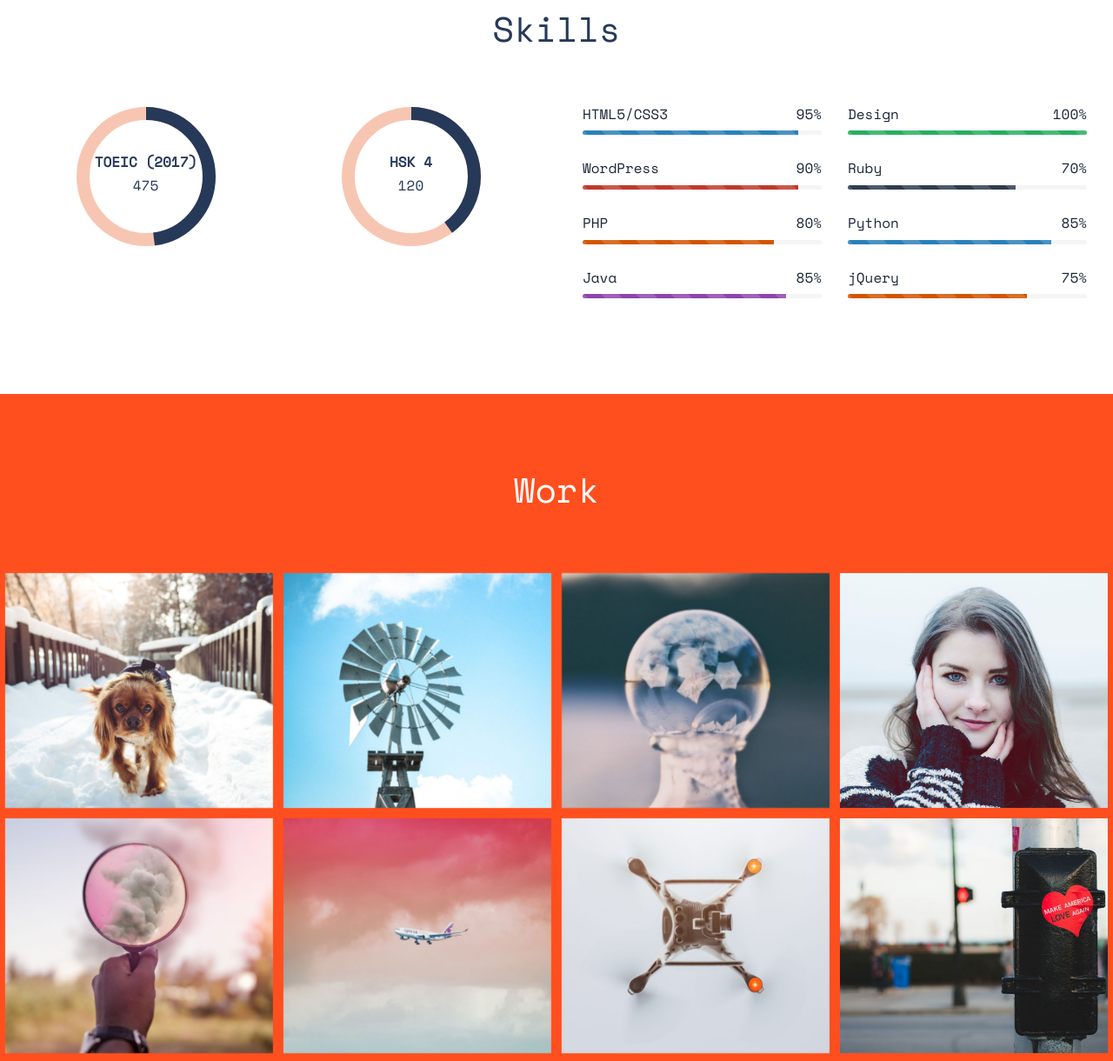
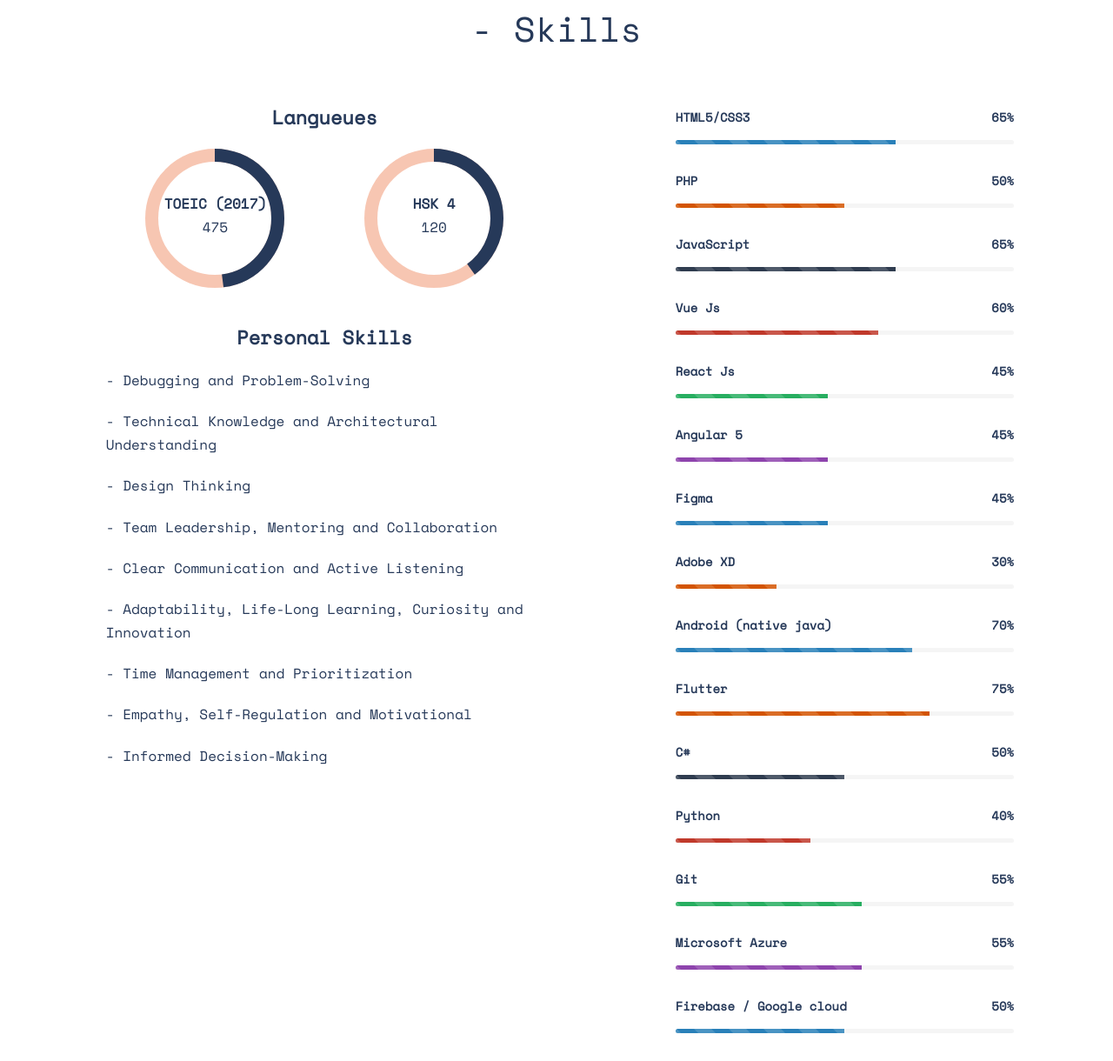
Before and after one commit to foxzilisk-dp/portfolio, a plain HTML site: page index.html in a window 1280 px wide. Shown: the part 3073-4293 px from the top of the page at 87% size. Drawn offline with nearby package versions, Linux system fonts and the light colour scheme; some packages are replaced by stand-ins of ours; no server answers; files whose address does not match are found by name.

Commit message:
- skills

```diff
--- a/css/style.css
+++ b/css/style.css
@@ -1057,7 +1057,7 @@ figure {
 }
 
 .resume-blog .blog-text h3 a {
-  color: black;
+  color: #263959;
 }
 
 #resume-consult {
@@ -1574,7 +1574,7 @@ input[type='text'] {
   list-style-type: none;
   /* Remove bullet points from list items */
   text-align: start;
-  color: black;
+  color: #263959;
   font-size: 14px;
 }
 
@@ -1669,7 +1669,7 @@ input[type='text'] {
   padding-bottom: 4px;
   text-align: center;
   font-weight: 600;
-  color: black;
+  color: #263959;
 }
 
 #service h4 {
@@ -1686,3 +1686,25 @@ input[type='text'] {
     /* Allow height to adjust on smaller screens */
   }
 }
+
+#resume-skills h2 {
+  font-size: 40px;
+  margin-bottom: 20px;
+  line-height: 1.5;
+  color: #263959;
+}
+
+#resume-skills h3 {
+  font-size: 22px;
+  line-height: 24px;
+  padding-bottom: 4px;
+  text-align: center;
+  font-weight: 600;
+  color: #263959;
+}
+
+#resume-skills .progress-wrap h3 {
+  text-align: start;
+  color: #263959;
+  font-size: 14px;
+}
--- a/index.html
+++ b/index.html
@@ -286,10 +286,11 @@
 		<div class="container">
 			<div class="row">
 				<div class="col-md-8 col-md-offset-2 text-center resume-heading">
-					<h2>Skills</h2>
+					<h2>- Skills </h2>
 				</div>
 			</div>
-			<div class="col-md-6">
+			<div class="col-md-5 col-sm-offset-1">
+				<h3>Langueues</h3>
 			<div class="row">
 				<div class="col-md-6 text-center">
 					<div class="chart" data-percent="48"><span><strong>TOEIC (2017)</strong>475</span></div>
@@ -298,73 +299,158 @@
 					<div class="chart" data-percent="40"><span><strong>HSK 4</strong>120</span></div>
 				</div>
 			</div>
-		</div>
-			<div class="col-md-6">
+
+			<div class="row" style="margin: 5px 0;">
+				<h3>Personal Skills</h3>
+				<ul class="info">
+				<li>
+					- Debugging and Problem-Solving
+				  </li>
+				  <li>
+					- Technical Knowledge and Architectural Understanding
+				  </li>
+				  <li>
+					- Design Thinking
+				  </li>
+				  <li>
+					- Team Leadership, Mentoring and Collaboration
+				  </li>
+				  <li>
+					- Clear Communication and Active Listening
+				  </li>
+				  <li>
+					- Adaptability, Life-Long Learning, Curiosity and Innovation
+				  </li>
+				  <li>
+					- Time Management and Prioritization
+				  </li>
+				  <li>- Empathy, Self-Regulation and Motivational</li>
+				  <li>- Informed Decision-Making</li>
+				</ul>
+	</div>
+</div>
+			<div class="col-md-5 col-sm-offset-1">
 				<div class="row">
-					<div class="col-md-6">
+					<div class="col-md-10">
 						<div class="progress-wrap">
-							<h3><span class="name-left">HTML5/CSS3</span><span class="value-right">95%</span></h3>
+							<h3><span class="name-left">HTML5/CSS3</span><span class="value-right">65%</span></h3>
 							<div class="progress">
 							  <div class="progress-bar progress-bar-1 progress-bar-striped active" role="progressbar"
-							  aria-valuenow="90" aria-valuemin="0" aria-valuemax="100" style="width:90%">
+							  aria-valuenow="65" aria-valuemin="0" aria-valuemax="100" style="width:65%">
 							  </div>
 							</div>
 						</div>
 						<div class="progress-wrap">
-							<h3><span class="name-left">WordPress</span><span class="value-right">90%</span></h3>
+							<h3><span class="name-left">PHP</span><span class="value-right">50%</span></h3>
 							<div class="progress">
-							  <div class="progress-bar progress-bar-2 progress-bar-striped active" role="progressbar"
-							  aria-valuenow="90" aria-valuemin="0" aria-valuemax="100" style="width:90%">
+							  <div class="progress-bar progress-bar-3 progress-bar-striped active" role="progressbar"
+							  aria-valuenow="50" aria-valuemin="0" aria-valuemax="100" style="width:50%">
 							  </div>
 							</div>
 						</div>
 						<div class="progress-wrap">
-							<h3><span class="name-left">PHP</span><span class="value-right">80%</span></h3>
+							<h3><span class="name-left">JavaScript</span><span class="value-right">65%</span></h3>
 							<div class="progress">
-							  <div class="progress-bar progress-bar-3 progress-bar-striped active" role="progressbar"
-							  aria-valuenow="80" aria-valuemin="0" aria-valuemax="100" style="width:80%">
+							  <div class="progress-bar progress-bar-striped active" role="progressbar"
+							  aria-valuenow="65" aria-valuemin="0" aria-valuemax="100" style="width:65%">
 							  </div>
 							</div>
 						</div>
 						<div class="progress-wrap">
-							<h3><span class="name-left">Java</span><span class="value-right">85%</span></h3>
+							<h3><span class="name-left">Vue Js</span><span class="value-right">60%</span></h3>
 							<div class="progress">
-							  <div class="progress-bar progress-bar-4 progress-bar-striped active" role="progressbar"
-							  aria-valuenow="85" aria-valuemin="0" aria-valuemax="100" style="width:85%">
-							  </div>
-							</div>
-						</div>
-					</div>
-					<div class="col-md-6">
-						<div class="progress-wrap">
-							<h3><span class="name-left">Design</span><span class="value-right">100%</span></h3>
-							<div class="progress">
-							  <div class="progress-bar progress-bar-5 progress-bar-striped active" role="progressbar"
-							  aria-valuenow="100" aria-valuemin="0" aria-valuemax="100" style="width:100%">
+							  <div class="progress-bar progress-bar-2 progress-bar-striped active" role="progressbar"
+							  aria-valuenow="60" aria-valuemin="0" aria-valuemax="100" style="width:60%">
 							  </div>
 							</div>
 						</div>
 						<div class="progress-wrap">
-							<h3><span class="name-left">Ruby</span><span class="value-right">70%</span></h3>
+							<h3><span class="name-left">React Js</span><span class="value-right">45%</span></h3>
 							<div class="progress">
-							  <div class="progress-bar progress-bar-striped active" role="progressbar"
+							  <div class="progress-bar progress-bar-5 progress-bar-striped active" role="progressbar"
+							  aria-valuenow="45" aria-valuemin="0" aria-valuemax="100" style="width:45%">
+							  </div>
+							</div>
+						</div>
+						<div class="progress-wrap">
+							<h3><span class="name-left">Angular 5</span><span class="value-right">45%</span></h3>
+							<div class="progress">
+							  <div class="progress-bar progress-bar-4 progress-bar-striped active" role="progressbar"
+							  aria-valuenow="45" aria-valuemin="0" aria-valuemax="100" style="width:45%">
+							  </div>
+							</div>
+						</div>
+						<div class="progress-wrap">
+							<h3><span class="name-left">Figma</span><span class="value-right">45%</span></h3>
+							<div class="progress">
+							  <div class="progress-bar progress-bar-1 progress-bar-striped active" role="progressbar"
+							  aria-valuenow="45" aria-valuemin="0" aria-valuemax="100" style="width:45%">
+							  </div>
+							</div>
+						</div>
+						<div class="progress-wrap">
+							<h3><span class="name-left">Adobe XD</span><span class="value-right">30%</span></h3>
+							<div class="progress">
+							  <div class="progress-bar progress-bar-3 progress-bar-striped active" role="progressbar"
+							  aria-valuenow="30" aria-valuemin="0" aria-valuemax="100" style="width:30%">
+							  </div>
+							</div>
+						</div>
+					<!-- </div>
+					<div class="col-md-6"> -->
+						<div class="progress-wrap">
+							<h3><span class="name-left">Android (native java)</span><span class="value-right">70%</span></h3>
+							<div class="progress">
+							  <div class="progress-bar progress-bar-1 progress-bar-striped active" role="progressbar"
 							  aria-valuenow="70" aria-valuemin="0" aria-valuemax="100" style="width:70%">
 							  </div>
 							</div>
 						</div>
 						<div class="progress-wrap">
-							<h3><span class="name-left">Python</span><span class="value-right">85%</span></h3>
+							<h3><span class="name-left">Flutter</span><span class="value-right">75%</span></h3>
 							<div class="progress">
-							  <div class="progress-bar progress-bar-1 progress-bar-striped active" role="progressbar"
-							  aria-valuenow="85" aria-valuemin="0" aria-valuemax="100" style="width:85%">
+							  <div class="progress-bar progress-bar-3 progress-bar-striped active" role="progressbar"
+							  aria-valuenow="75" aria-valuemin="0" aria-valuemax="100" style="width:75%">
 							  </div>
 							</div>
 						</div>
 						<div class="progress-wrap">
-							<h3><span class="name-left">jQuery</span><span class="value-right">75%</span></h3>
+							<h3><span class="name-left">C#</span><span class="value-right">50%</span></h3>
 							<div class="progress">
-							  <div class="progress-bar progress-bar-3 progress-bar-striped active" role="progressbar"
-							  aria-valuenow="75" aria-valuemin="0" aria-valuemax="100" style="width:75%">
+							  <div class="progress-bar progress-bar-striped active" role="progressbar"
+							  aria-valuenow="50" aria-valuemin="0" aria-valuemax="100" style="width:50%">
+							  </div>
+							</div>
+						</div>
+						<div class="progress-wrap">
+							<h3><span class="name-left">Python</span><span class="value-right">40%</span></h3>
+							<div class="progress">
+							  <div class="progress-bar progress-bar-2 progress-bar-striped active" role="progressbar"
+							  aria-valuenow="40" aria-valuemin="0" aria-valuemax="100" style="width:40%">
+							  </div>
+							</div>
+						</div>
+						<div class="progress-wrap">
+							<h3><span class="name-left">Git</span><span class="value-right">55%</span></h3>
+							<div class="progress">
+							  <div class="progress-bar progress-bar-5 progress-bar-striped active" role="progressbar"
+							  aria-valuenow="55" aria-valuemin="0" aria-valuemax="100" style="width:55%">
+							  </div>
+							</div>
+						</div>
+						<div class="progress-wrap">
+							<h3><span class="name-left">Microsoft Azure</span><span class="value-right">55%</span></h3>
+							<div class="progress">
+							  <div class="progress-bar progress-bar-4 progress-bar-striped active" role="progressbar"
+							  aria-valuenow="55" aria-valuemin="0" aria-valuemax="100" style="width:55%">
+							  </div>
+							</div>
+						</div>
+						<div class="progress-wrap">
+							<h3><span class="name-left">Firebase / Google cloud</span><span class="value-right">50%</span></h3>
+							<div class="progress">
+							  <div class="progress-bar progress-bar-1 progress-bar-striped active" role="progressbar"
+							  aria-valuenow="50" aria-valuemin="0" aria-valuemax="100" style="width:50%">
 							  </div>
 							</div>
 						</div>
```
